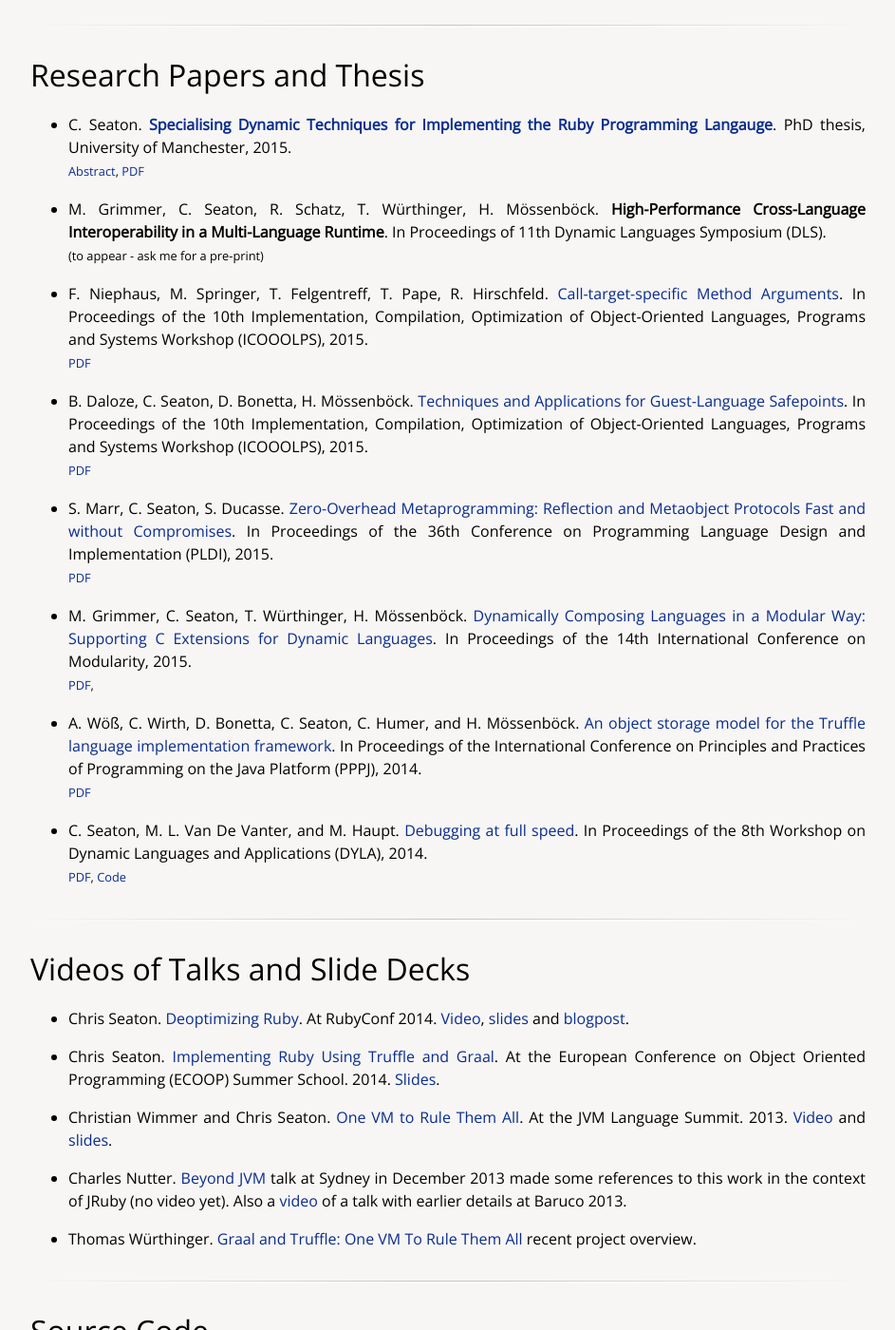
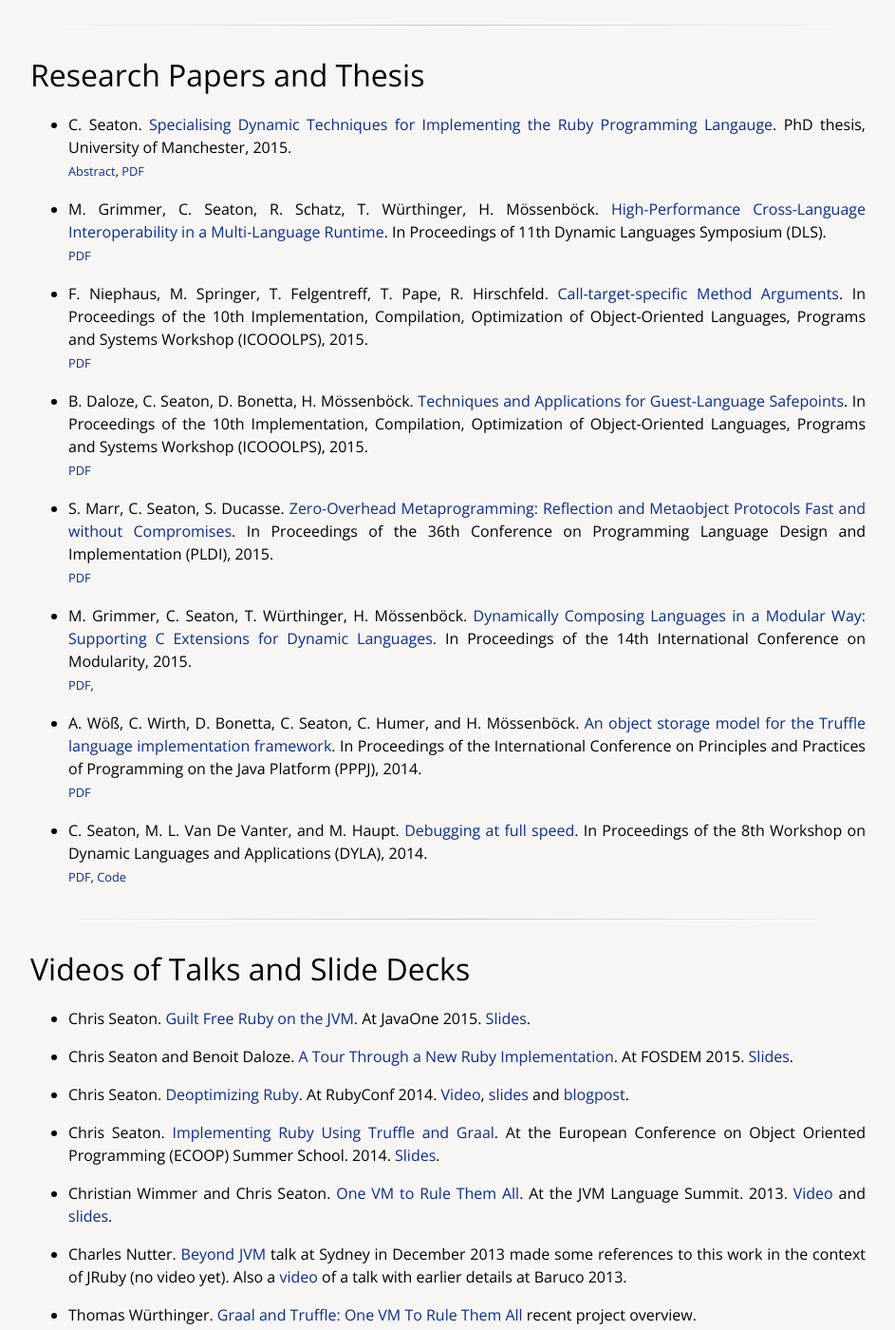
Before and after one commit to chrisseaton/chrisseaton.github.io, a Jekyll site: the page built from rubytruffle/index.md, in a window 1280 px wide and 1400 px high, scrolled down 883 px. Shown: the whole window at 95% size, without its empty margins (168-1111 px from the left). Built offline with Jekyll 4.4.1, drawn with Linux system fonts in a browser that asks for light colours; nearby versions of some CDN libraries.

Commit message:
New papers and presentations.

```diff
--- a/rubytruffle/index.md
+++ b/rubytruffle/index.md
@@ -46,15 +46,15 @@ views expressed are my own and not those of Oracle.
 
 # Research Papers and Thesis
 
-*    C. Seaton. <strong><a href="phd">Specialising Dynamic Techniques for Implementing the Ruby Programming Langauge</a></strong>. PhD thesis, University of Manchester, 2015.<br>
+*    C. Seaton. [Specialising Dynamic Techniques for Implementing the Ruby Programming Langauge](phd). PhD thesis, University of Manchester, 2015.<br>
         <span class="smaller">
             <a href="../phd">Abstract</a>,
             <a href="../phd/specialising-ruby.pdf">PDF</a>
         </span>
 
-*    M. Grimmer, C. Seaton, R. Schatz, T. Würthinger, H. Mössenböck. **High-Performance Cross-Language Interoperability in a Multi-Language Runtime**. In Proceedings of 11th Dynamic Languages Symposium (DLS).<br>
+*    M. Grimmer, C. Seaton, R. Schatz, T. Würthinger, H. Mössenböck. [High-Performance Cross-Language Interoperability in a Multi-Language Runtime](dls15-interop/dls15-interop.pdf). In Proceedings of 11th Dynamic Languages Symposium (DLS).<br>
         <span class="smaller">
-            (to appear - ask me for a pre-print)
+            <a href=".dls15-interop/dls15-interop.pdf">PDF</a>
         </span>
 
 *    F. Niephaus, M. Springer, T. Felgentreff, T. Pape, R. Hirschfeld. [Call-target-specific Method Arguments](https://github.com/HPI-SWA-Lab/TargetSpecific-ICOOOLPS/raw/gh-pages/call_target_specific_method_arguments.pdf). In Proceedings of the 10th Implementation, Compilation, Optimization of Object-Oriented Languages, Programs and Systems Workshop (ICOOOLPS), 2015.<br>
@@ -92,6 +92,10 @@ views expressed are my own and not those of Oracle.
 
 # Videos of Talks and Slide Decks
 
+*   Chris Seaton. [Guilt Free Ruby on the JVM](javaone15/guilt-free-ruby-on-the-jvm.pdf). At JavaOne 2015. [Slides](javaone15/guilt-free-ruby-on-the-jvm.pdf).
+
+*   Chris Seaton and Benoit Daloze. [A Tour Through a New Ruby Implementation](fosdem15/truffle-tour.pdf). At FOSDEM 2015. [Slides](fosdem15/truffle-tour.pdf).
+
 *   Chris Seaton. [Deoptimizing Ruby](). At RubyConf 2014. [Video](http://confreaks.tv/videos/rubyconf2014-deoptimizing-ruby), [slides](deoptimizing/deoptimizing-ruby.pdf) and [blogpost](deoptimizing/).
 
 *   Chris Seaton. [Implementing Ruby Using Truffle and Graal](ecoop14/ecoop14-ruby-truffle.pdf). At the European Conference on Object Oriented Programming (ECOOP) Summer School. 2014. [Slides](ecoop14/ecoop14-ruby-truffle.pdf).
```
Also changed, not shown: index.md (+15 -2 lines), 3 other files.
